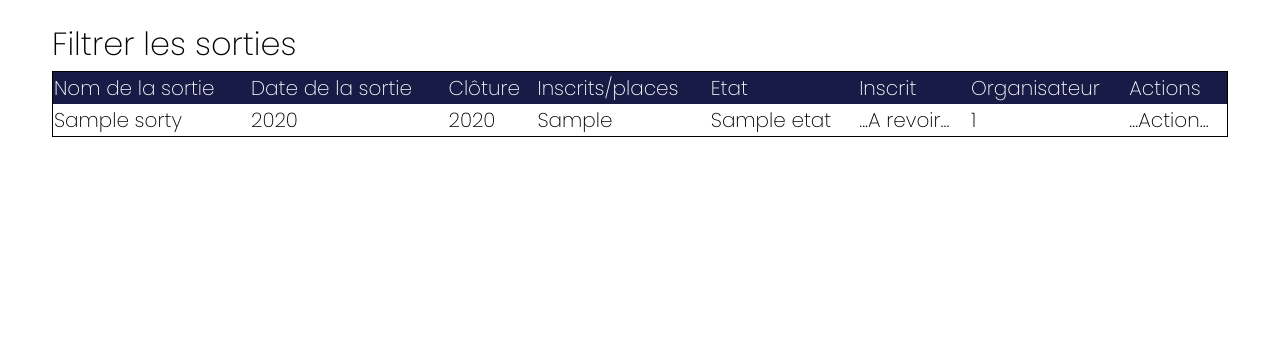
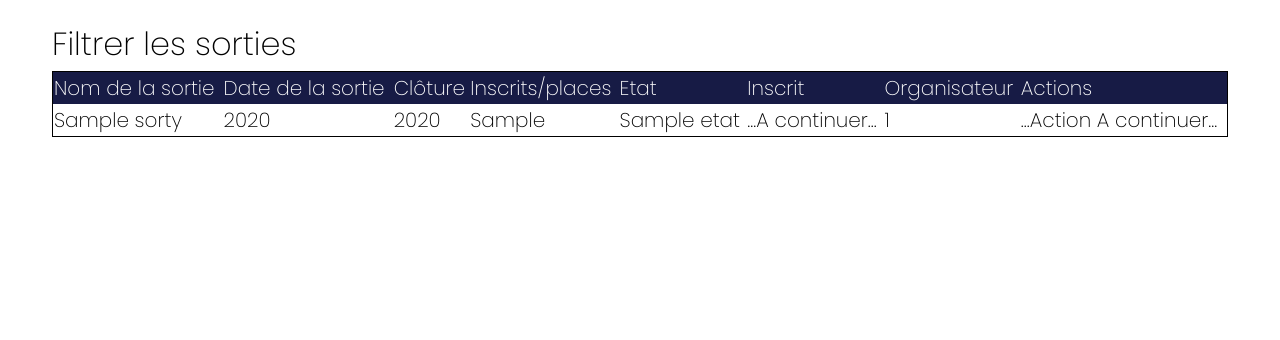
Before and after one commit to LaureQuiniou/ENI-sortie, a Symfony app: template templates/sortie/afficher.html.twig in a window 1280 px wide. Shown: the part 160-500 px from the top of the page. Run offline with Twig, Linux system fonts and the light colour scheme; the template is opened without the code that fills it: most values are stand-ins (such as "Sample title", 1, 10 or a date in 2020); some libraries are stand-ins or nearby versions.

Commit message:
Poursuite affichSortie

```diff
--- a/templates/sortie/afficher.html.twig
+++ b/templates/sortie/afficher.html.twig
@@ -27,9 +27,9 @@
                     <td>{{ s.dateLimiteInscription | date('Y') }}</td>
                     <td>{{ s.nbInscriptionsMax }}</td>
                     <td>{{ s.etat }}</td>
-                    <td>...A revoir...</td>
+                    <td>...A continuer...</td>
                     <td>{{organisateur_id}}</td>
-                    <td>...Action...</td>
+                    <td>...Action A continuer...</td>
                 </tr>
                 {% endfor %}
                 </tbody>
```
